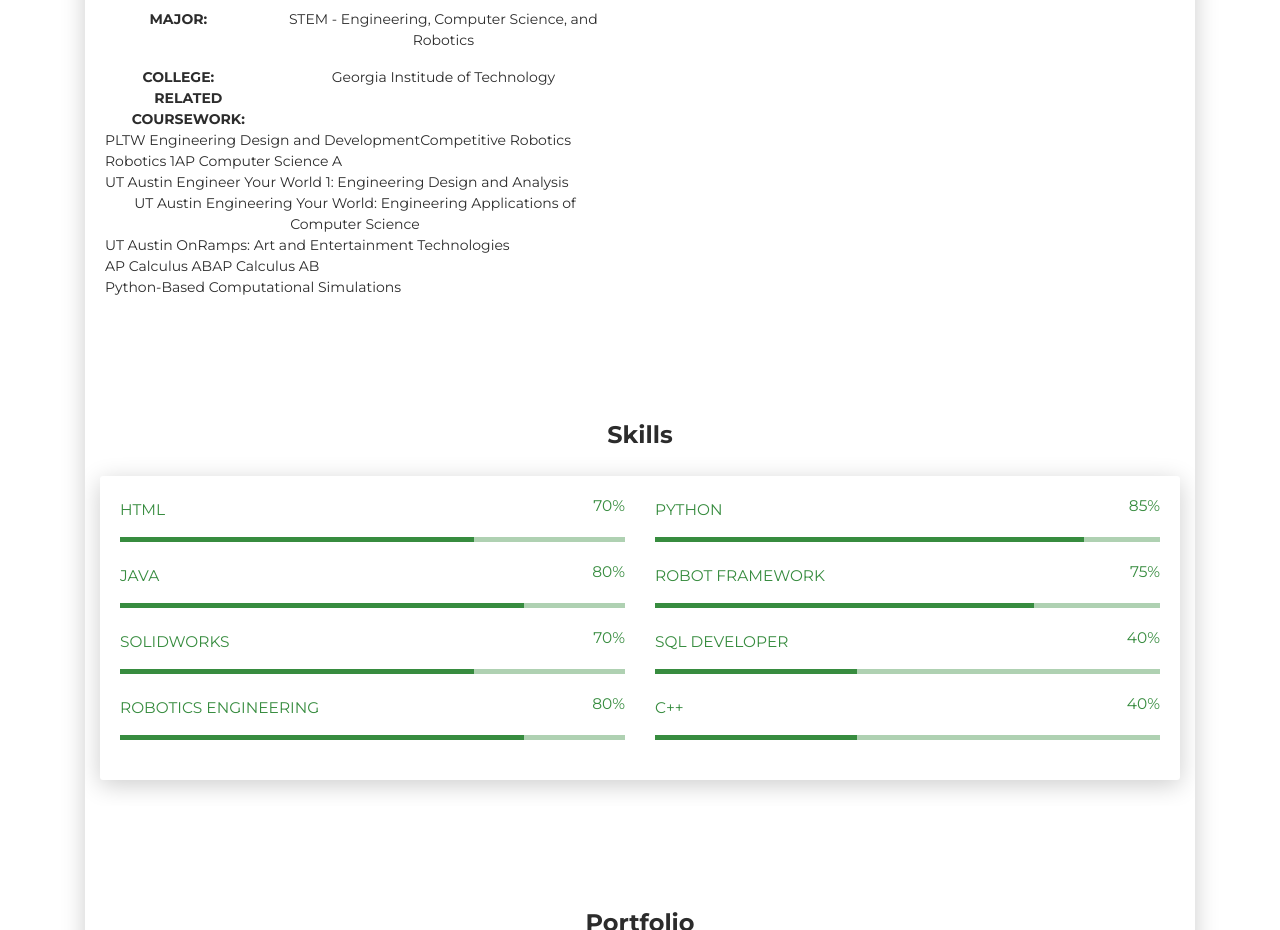
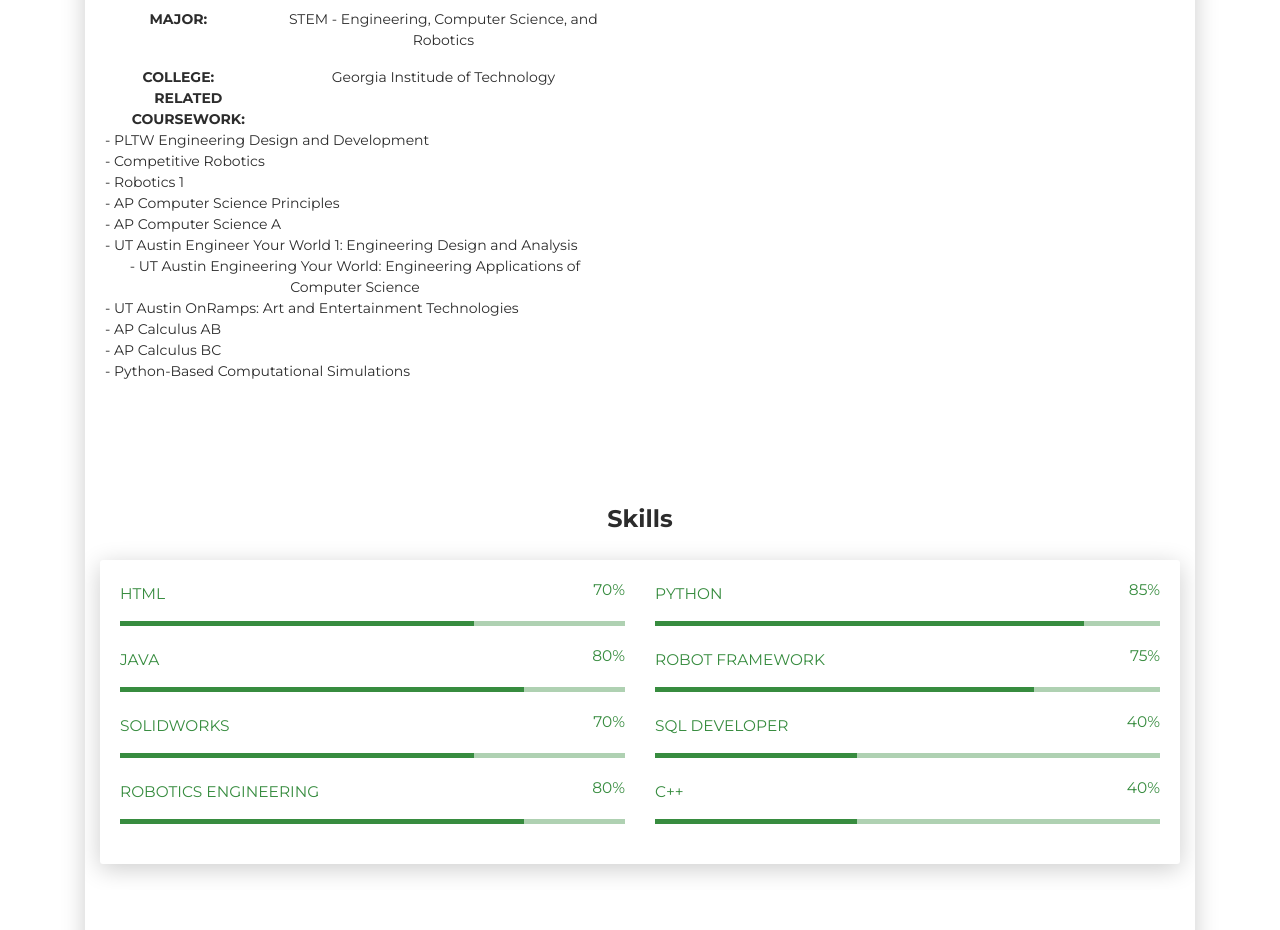
Before and after one commit to IanCVal94/resume3.0, a website: page public/index.html in a window 1280 px wide. Shown: the part 940-1870 px from the top of the page. Drawn offline with Linux system fonts and the light colour scheme.

Commit message:
testing new format for edu

```diff
--- a/public/index.html
+++ b/public/index.html
@@ -107,18 +107,17 @@
         <div class="text-center col-sm-8">Georgia Institude of Technology</div>
       </div>
       <div class="col-sm-4 text-center"><strong class="text-uppercase">Related Coursework:</strong></div>
-      <ul class="nav nav-pills nav-pills-primary text-center" role="tablist">
-        <li class="nav-item">PLTW Engineering Design and Development</li>
-        <li class="nav-item">Competitive Robotics</li>
-        <li class="nav-item">Robotics 1</li>
-        <li class="nav-item">AP Computer Science A</li>
-        <li class="nav-item">UT Austin Engineer Your World 1: Engineering Design and Analysis</li>
-        <li class="nav-item">UT Austin Engineering Your World: Engineering Applications of Computer Science</li>
-        <li class="nav-item">UT Austin OnRamps: Art and Entertainment Technologies</li>
-        <li class="nav-item">AP Calculus AB</li>
-        <li class="nav-item">AP Calculus AB</li>
-        <li class="nav-item">Python-Based Computational Simulations</li>
-      </ul>
+      <div class="nav nav-pills nav-pills-primary text-center" role="tablist">- PLTW Engineering Design and Development</div>
+      <div class="nav nav-pills nav-pills-primary text-center" role="tablist">- Competitive Robotics</div>
+      <div class="nav nav-pills nav-pills-primary text-center" role="tablist">- Robotics 1</div>
+      <div class="nav nav-pills nav-pills-primary text-center" role="tablist">- AP Computer Science Principles</div>
+      <div class="nav nav-pills nav-pills-primary text-center" role="tablist">- AP Computer Science A</div>
+      <div class="nav nav-pills nav-pills-primary text-center" role="tablist">- UT Austin Engineer Your World 1: Engineering Design and Analysis</div>
+      <div class="nav nav-pills nav-pills-primary text-center" role="tablist">- UT Austin Engineering Your World: Engineering Applications of Computer Science</div>
+      <div class="nav nav-pills nav-pills-primary text-center" role="tablist">- UT Austin OnRamps: Art and Entertainment Technologies</div>
+      <div class="nav nav-pills nav-pills-primary text-center" role="tablist">- AP Calculus AB</div>
+      <div class="nav nav-pills nav-pills-primary text-center" role="tablist">- AP Calculus BC</div>
+      <div class="nav nav-pills nav-pills-primary text-center" role="tablist">- Python-Based Computational Simulations</div>
     </div>
   </div>
 </div>
```
